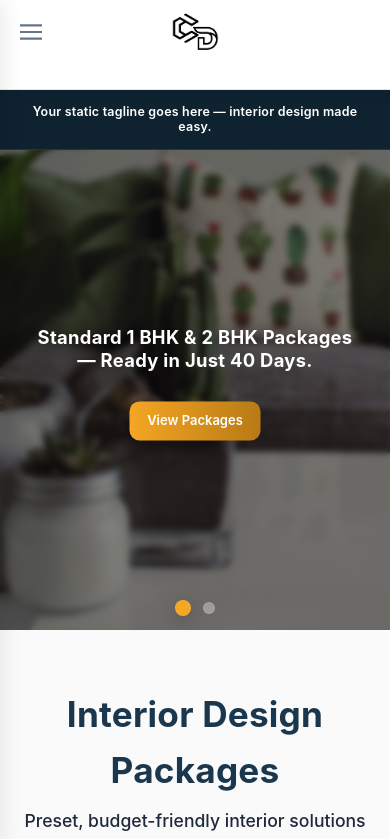
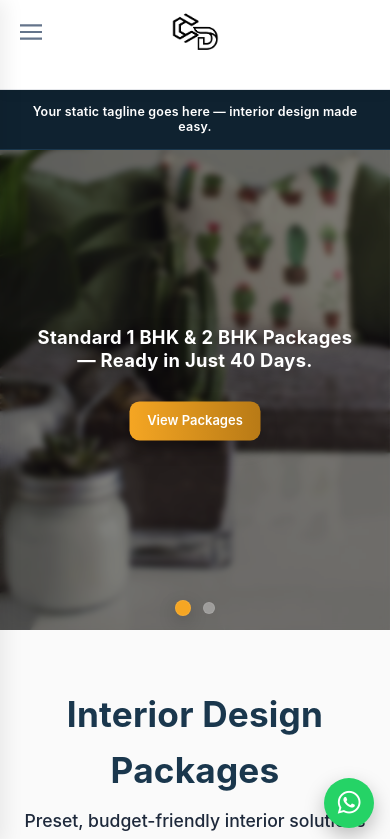
Before and after one commit to NishantJadhavCS/Contrive-Designs, a React (Vite) app: page / in a window 390 px wide. Shown: the top 839 px of the page. Built offline with nearby package versions, Linux system fonts and the light colour scheme.

Commit message:
Floating Whatsapp Button

```diff
--- a/index.html
+++ b/index.html
@@ -7,9 +7,6 @@
   <meta name="viewport" content="width=device-width, initial-scale=1.0" />
   <link rel="stylesheet" href="https://cdnjs.cloudflare.com/ajax/libs/font-awesome/6.5.0/css/all.min.css"
     integrity="sha512-..." crossorigin="anonymous" referrerpolicy="no-referrer" />
-  <link rel="stylesheet" href="https://cdnjs.cloudflare.com/ajax/libs/font-awesome/6.5.0/css/all.min.css"
-    integrity="sha512-1ycn6IcaQQ40/MKB4Imkb9tZc5lfb2g0Ax7Anxr1j7lLwFpC18m0D33VCRa9ALXjbSi6Yb4w6KZJrYHq7qQ5nw=="
-    crossorigin="anonymous" referrerpolicy="no-referrer" />
   <title>Contrive Designs</title>
 </head>
 
--- a/src/App.jsx
+++ b/src/App.jsx
@@ -5,6 +5,7 @@ import "./App.css";
 import Highlights from "./components/Highlights";
 import Footer from "./components/Footer";
 import Testimonials from "./components/Testimonials";
+import FloatingWhatsAppButton from "./components/FloatingWhatsAppButton";
 
 function App() {
   return (
@@ -18,6 +19,7 @@ function App() {
         <Highlights />
         <Testimonials />
         <Footer />
+        <FloatingWhatsAppButton />
         {/* <Footer_m /> */}
       </main>
     </>
--- /dev/null
+++ b/src/components/FloatingWhatsAppButton.jsx
@@ -0,0 +1,20 @@
+import React from "react";
+import "./css/FloatingWhatsAppButton.css";
+
+export default function FloatingWhatsAppButton() {
+    const phone = "919820555659";
+    const message = "Hi Contrive Designs, I would like to know more.";
+    const whatsappLink = `https://wa.me/${phone}?text=${encodeURIComponent(message)}`;
+
+    return (
+        <a
+            href={whatsappLink}
+            target="_blank"
+            rel="noopener noreferrer"
+            className="floating-whatsapp"
+            aria-label="Chat on WhatsApp"
+        >
+            <i className="fab fa-whatsapp"></i>
+        </a>
+    );
+}
--- /dev/null
+++ b/src/components/css/FloatingWhatsAppButton.css
@@ -0,0 +1,49 @@
+.floating-whatsapp {
+    position: fixed;
+    right: 24px;
+    bottom: 24px;
+    width: 58px;
+    height: 58px;
+    background: #25d366;
+    /* WhatsApp green */
+    border-radius: 50%;
+    display: flex;
+    align-items: center;
+    justify-content: center;
+    color: #fff;
+    /* icon always white */
+    font-size: 30px;
+    z-index: 99999;
+    box-shadow: 0 8px 20px rgba(0, 0, 0, 0.25);
+    transition: transform .25s ease, box-shadow .25s ease;
+}
+
+.floating-whatsapp:hover,
+.floating-whatsapp:focus {
+    transform: translateY(-4px) scale(1.06);
+    /* slight float + scale */
+    box-shadow: 0 12px 26px rgba(0, 0, 0, 0.3);
+    color: #fff;
+    /* stays white */
+}
+
+/* Mobile */
+@media (max-width: 640px) {
+    .floating-whatsapp {
+        width: 50px;
+        height: 50px;
+        font-size: 26px;
+        right: 16px;
+        bottom: 16px;
+    }
+}
+
+@media (max-width: 380px) {
+    .floating-whatsapp {
+        width: 46px;
+        height: 46px;
+        font-size: 24px;
+        right: 12px;
+        bottom: 14px;
+    }
+}
```
